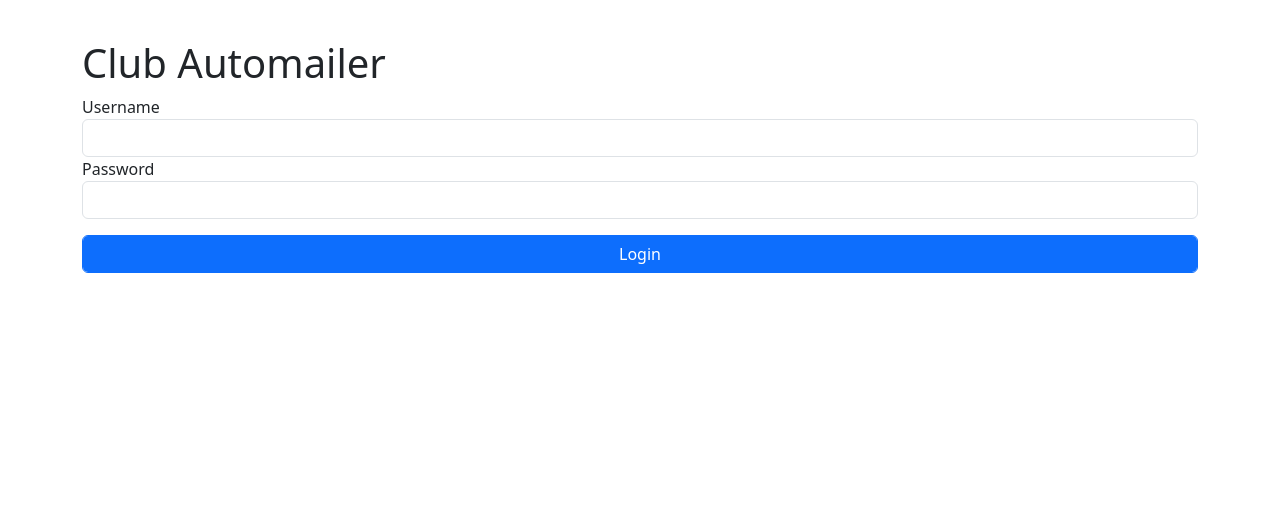
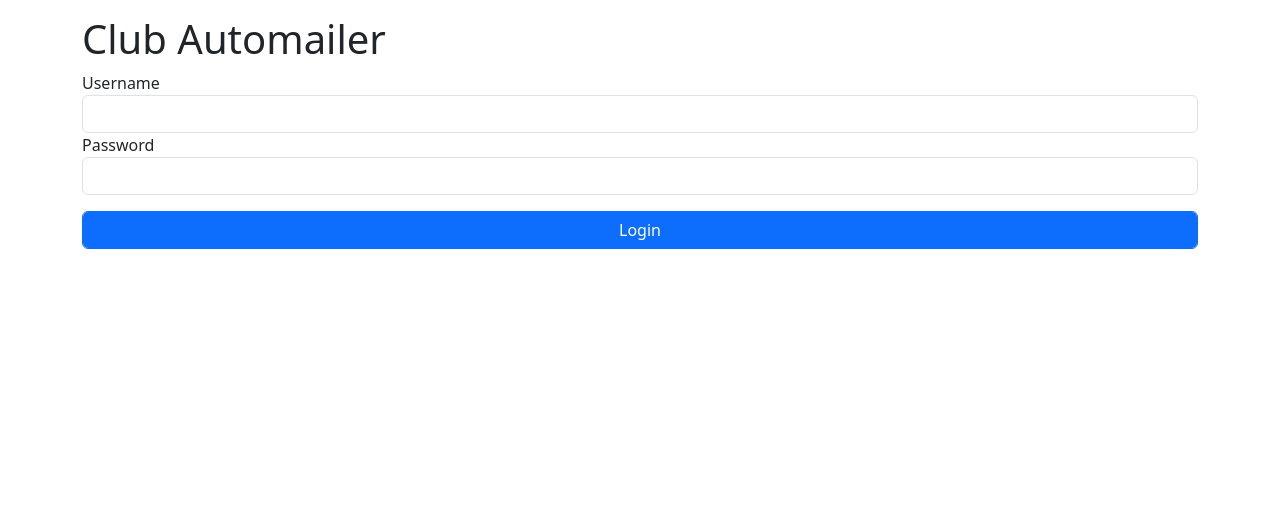
Before and after one commit to donnerbaer/club-automailer, a Flask app: page / in a window 1280 px wide. Shown: the part 57-570 px from the top of the page. Run offline with Flask 3, Linux system fonts and the light colour scheme; some libraries are stand-ins or nearby versions.

Commit message:
Update base.html

```diff
--- a/app/templates/base.html
+++ b/app/templates/base.html
@@ -32,7 +32,7 @@
 
 
     <main class="container my-5">
-        <div class="my-5">
+        <div class="my-4">
         {% block main %}{% endblock %}
         </div>
     </main>
```
